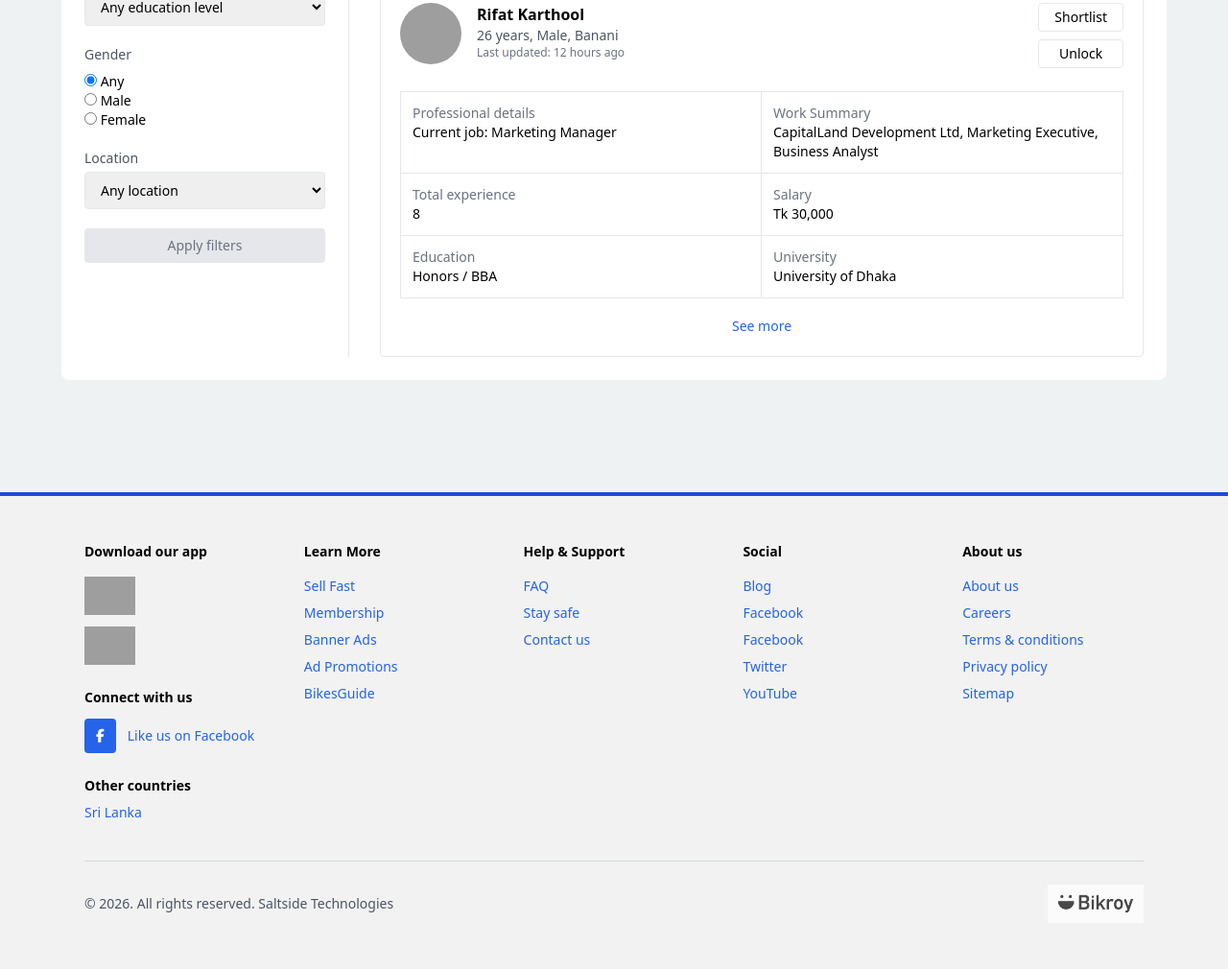
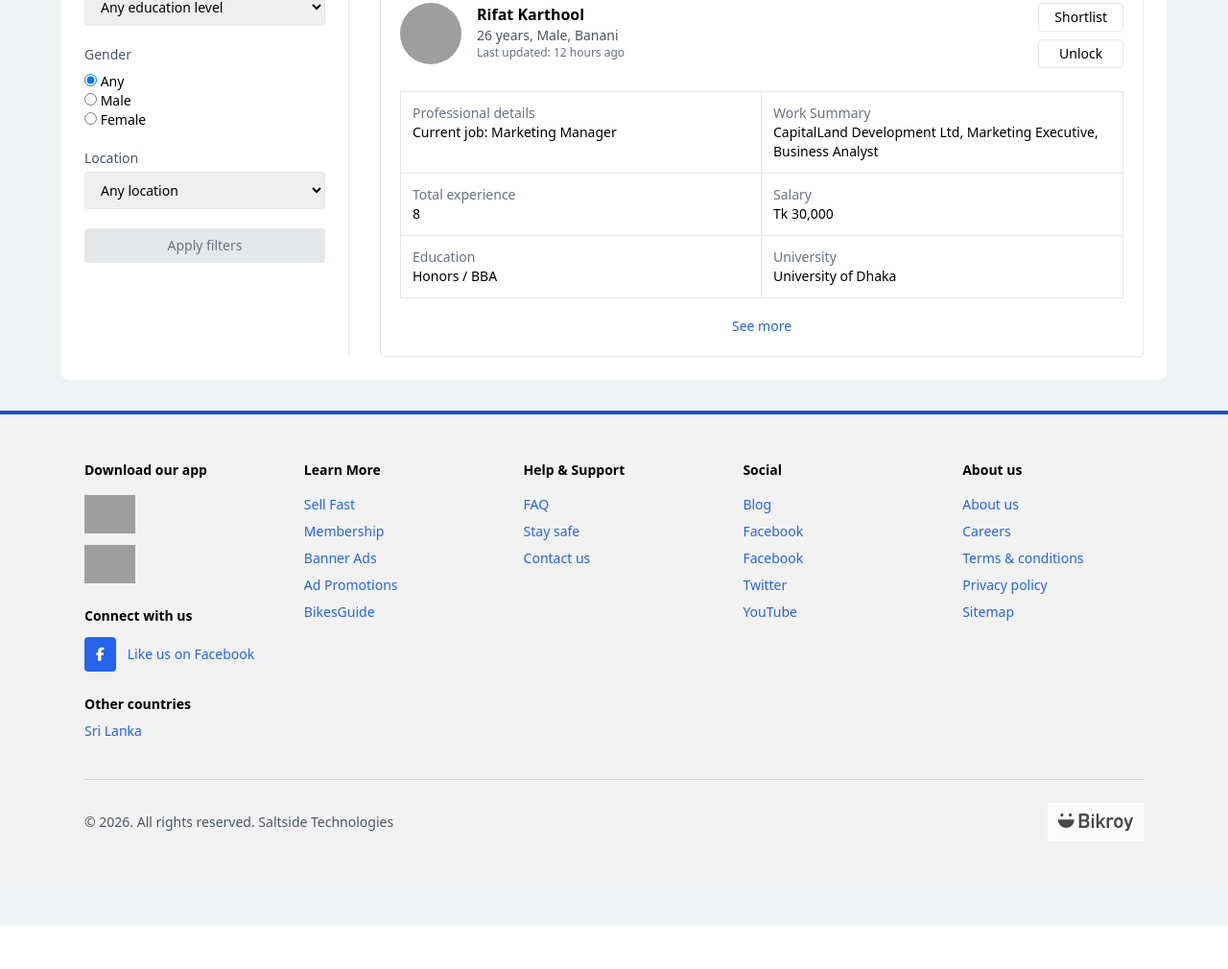
Before and after one commit to JacksonChakma615/SK-GROUP1, a plain HTML site: page profile-database.html in a window 1280 px wide. Shown: the part 367-1377 px from the top of the page at 96% size. After the commit the page ends 1332 px from the top, so only its background shows below. Drawn offline with nearby package versions, Linux system fonts and the light colour scheme; grey boxes are pictures that could not be loaded.

Commit message:
all ads update

```diff
--- a/profile-database.html
+++ b/profile-database.html
@@ -237,12 +237,9 @@
     </div>
 
   </div>
-</div>
+     <!-- footer section -->
 
-
-    <!-- footer section -->
-<!-- FOOTER -->
-<footer class="bg-[#f2f2f2] border-t border-t-4 border-blue-700
+<footer class="bg-[#f2f2f2] border-t mt-8 border-t-4 border-blue-700
 ">
 
   <div class="max-w-6xl mx-auto px-6 py-12">
@@ -340,5 +337,9 @@
 
 </footer>
 
+</div>
+
+
+
   </body>
 </html>
```
Also changed, not shown: Favorites.html (+4 -3 lines), Mymembership.html (+4 -3 lines), Phone-namber.html (+4 -3 lines), Saved-searches.html (+8 -17 lines), Settings.html (+6 -4 lines), acount.html (+4 -8 lines).
